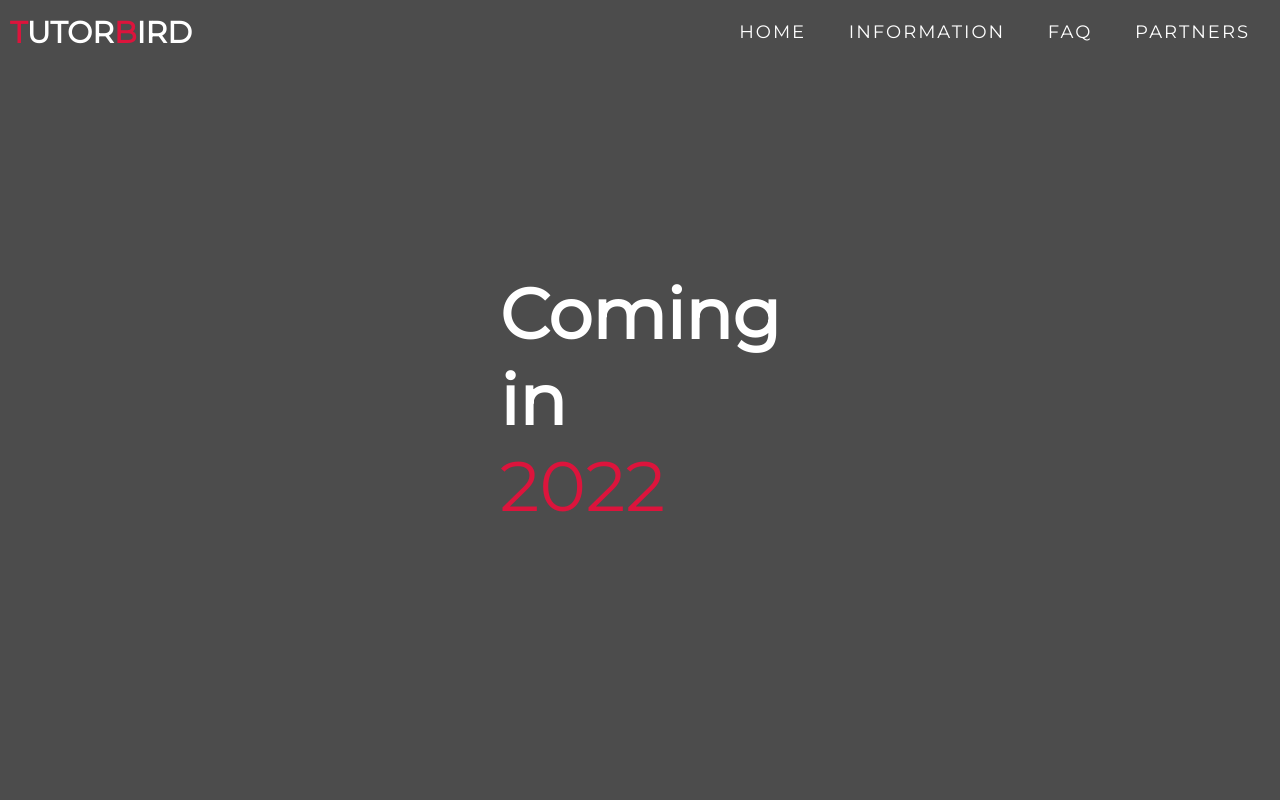
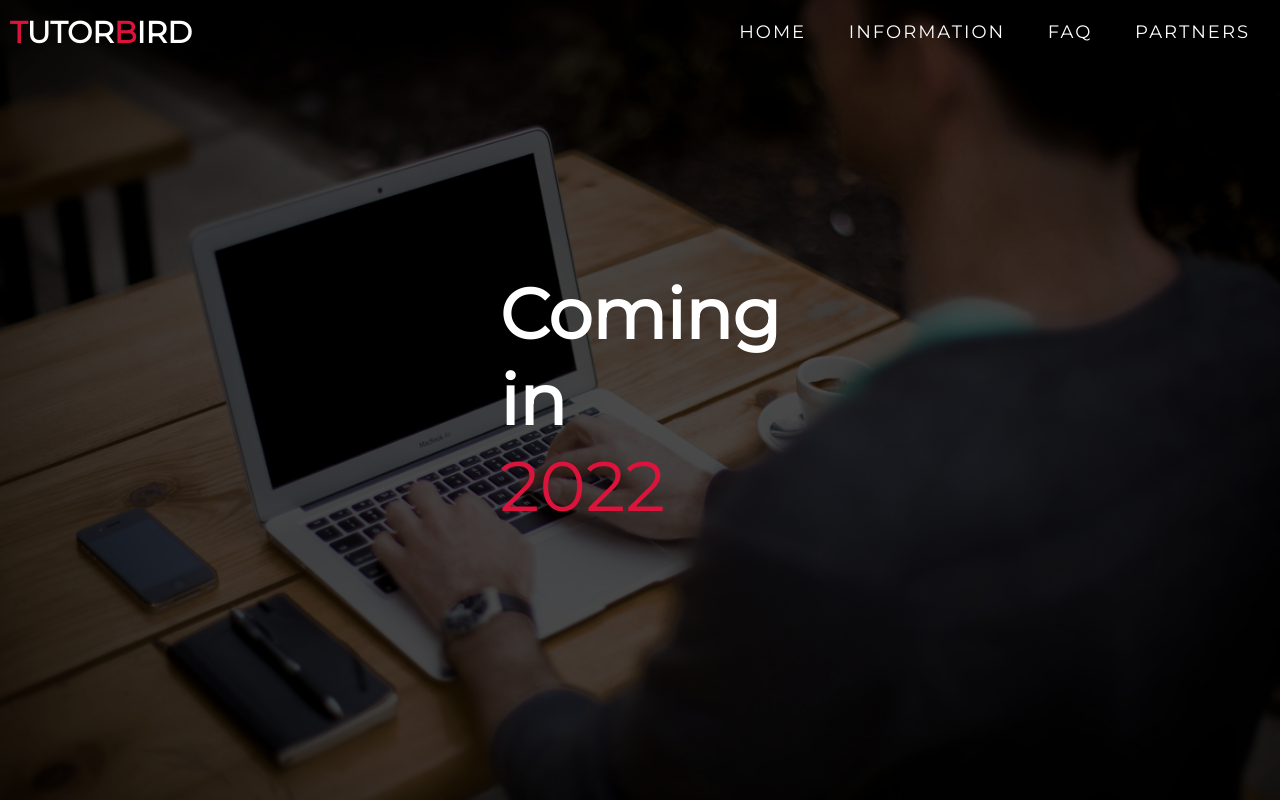
Before and after one commit to marklhhl/Prepr-Full-Stack-Dev-Challenge-2, a plain HTML site: page index.html in a window 1280 px wide. Drawn offline with Linux system fonts and the light colour scheme.

Commit message:
Fixed image path

```diff
--- a/css/style.css
+++ b/css/style.css
@@ -161,7 +161,7 @@ p {
 
 /* Animation Stylings */
 #animation {
-	background-image: url(./img/study.jpg);
+	background-image: url(../img/study.jpg);
 	background-size: cover;
 	background-position: top center;
 	position: relative;
```
